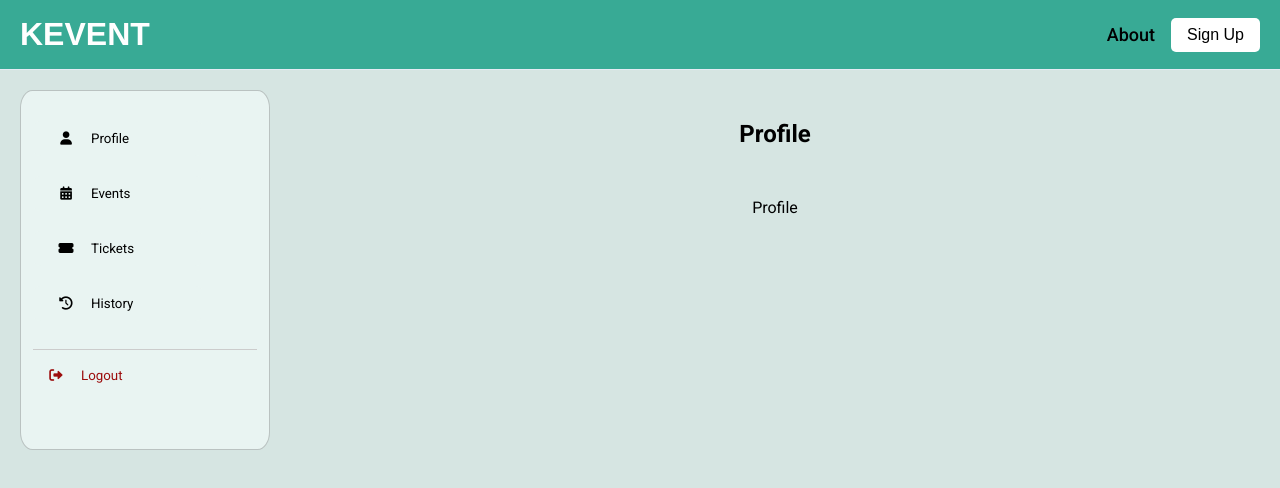
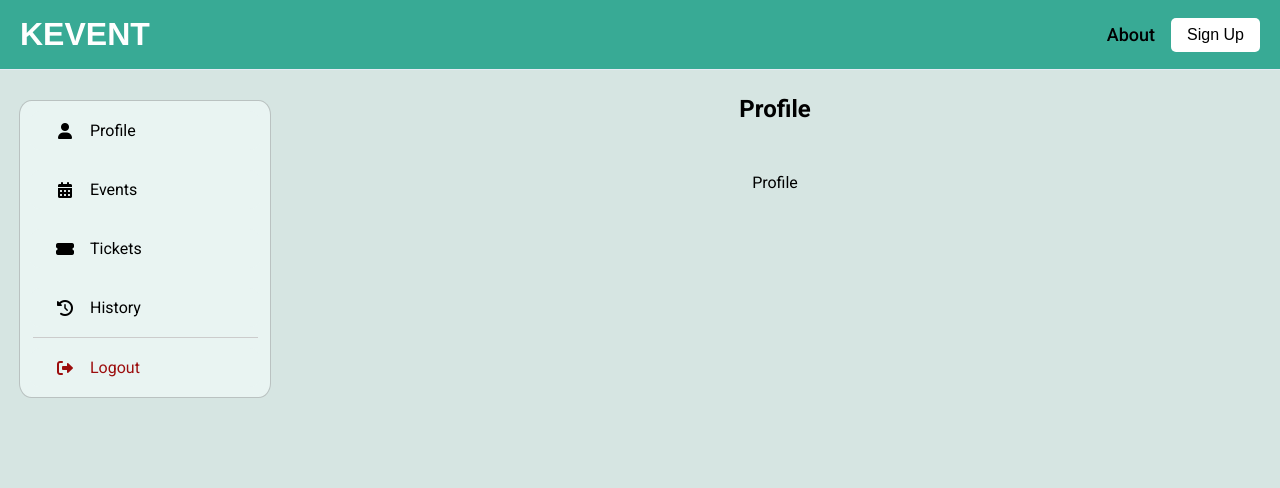
Before and after one commit to saakcy7/kevent, a React (Create React App) app: page /profile in a window 1280 px wide. Shown: the top 488 px of the page. Built offline with nearby package versions, Linux system fonts and the light colour scheme.

Commit message:
Remaining time added in tickets

```diff
--- a/src/pages/Profile/userProfile.css
+++ b/src/pages/Profile/userProfile.css
@@ -1,51 +1,37 @@
 @import url("https://fonts.googleapis.com/css2?family=Roboto&display=swap");
-
-body {
-  font-family: "Roboto", sans-serif;
-}
 
 .sidebar {
   min-width: 250px;
-  height: 45vh;
-  background-color: #e9f4f2;
+  width: 250px;
+  height: auto;
   box-sizing: border-box;
   display: flex;
   flex-direction: column;
   align-items: center;
-  /* position: relative; */
-  border: 0.1px solid #00000034;
-  border-radius: 5%;
+
   margin-left: 20px;
   margin-top: 20px;
+  font-size: 3rem;
 }
-
-/* .profile-pic {
-  width: 100px;
-  height: 100px;
-  border-radius: 50%;
-  object-fit: cover;
-  border: 2px solid #000000;
-  padding-top: 20px;
-  margin-bottom: 20px;
-} */
 
 .sidebar-menu {
   display: flex;
   width: 100%;
   flex-direction: column;
-  /* padding: 8px 0; */
   color: #000000;
-  box-sizing: border-box;
+  margin: 10px 0;
+  background-color: #e9f4f2;
+  border: 0.1px solid #00000034;
+  border-radius: 5%;
 }
 
-div.sidebar-menu button {
+.sidebar-items {
   display: flex;
   color: black;
-  width: 100%;
   text-decoration: none;
   padding: 10px 20px;
   justify-content: left;
-  margin-bottom: 20px;
+  margin: 10px;
   box-sizing: border-box;
   align-items: center;
   border: none;
@@ -53,8 +39,13 @@ div.sidebar-menu button {
   cursor: pointer;
   font-family: "Roboto";
   border-radius: 10px;
-  width: 70%;
-  margin-left: 10px;
+  width: calc(100% - 20px);
+  font-size: 1rem;
+}
+
+.sidebar-items:hover {
+  background-color: #d6e5e2;
+  color: #010101;
 }
 
 .fas {
@@ -65,16 +56,6 @@ div.sidebar-menu button {
   justify-content: center;
 }
 
-div.sidebar-menu button:hover {
-  background-color: #d6e5e2;
-  color: #010101;
-  border-radius: none;
-}
-
-.side-profile {
-  margin-bottom: 30px;
-}
-
 .sidebar-footer {
   /* margin-top: auto; */
   display: flex;
@@ -82,30 +63,14 @@ div.sidebar-menu button:hover {
   border: none;
 }
 
-div.sidebar-footer button {
-  display: flex;
-  color: black;
-  width: 100%;
-  text-decoration: none;
-  padding: 10px 20px;
-  justify-content: left;
-  margin-bottom: 20px;
-  box-sizing: border-box;
-  align-items: center;
-  border: none;
-  background-color: #e9f4f2;
+.logout {
   color: rgb(156, 13, 13);
   cursor: pointer;
-  font-family: "Roboto";
 }
 
-div.sidebar-footer :hover {
+.logout :hover {
   background-color: #d6e5e2;
-  color: #010101;
-  border-radius: 10px;
   color: rgb(125, 4, 4);
-  width: 70%;
-  margin-left: 10px;
 }
 
 .profile-container {
@@ -120,11 +85,17 @@ div.sidebar-footer :hover {
   align-items: center;
   justify-content: center;
   gap: 30px;
-  padding: 30px;
+  padding: 5px;
   box-sizing: border-box;
 }
+
+.component-container h2 {
+  text-align: left;
+}
+
 .sidebar-divider {
   width: 90%;
   border: none;
   border-top: 1px solid #ccc;
+  margin: auto;
 }
--- a/src/pages/Profile/userProfile.jsx
+++ b/src/pages/Profile/userProfile.jsx
@@ -9,13 +9,13 @@ const Sidebar = () => {
   const [currentHeading, setcurrentHeading] = useState("Profile");
 
   const eventData = [
-    { title: "helloouurrrrr", date: new Date("2024-11-10"), venue: "Kathmandu" },
+    { title: "helloouurrrrr", date: new Date("2024-12-15T14:30:00"), venue: "Kathmandu" },
     { title: "okayyyyyy", date: new Date("2024-12-15"), venue: "Pokhara" },
   ];
 
   const ticketData = [
-    { title: "happy Conference", date: new Date("2024-11-10"), venue: "Kathmandu" },
-    { title: "sad Festival", date: new Date("2024-12-15"), venue: "Pokhara" },
+    { title: "happy Conference", date: new Date("2024-10-27T14:30:00"), venue: "Kathmandu" },
+    { title: "sad Festival", date: new Date("2024-11-25T21:55:00.000"), venue: "Pokhara" },
   ];
 
   const historyData = [
@@ -27,16 +27,15 @@ const Sidebar = () => {
     setCurrentComponent(component);
     setcurrentHeading(heading);
   };
-
   return (
     <div className="profile-container">
       <div className="sidebar">
-        <div className="side-profile"></div>
         <div className="sidebar-menu">
-          <button onClick={() => handleButtonClick("Profile", <Profile />)}>
+          <button className="sidebar-items" onClick={() => handleButtonClick(" User Profile", <Profile />)}>
             <i className="fas fa-user"></i> Profile
           </button>
           <button
+            className="sidebar-items"
             onClick={() =>
               handleButtonClick(
                 "My Events",
@@ -47,6 +46,7 @@ const Sidebar = () => {
             <i className="fas fa-calendar-alt"></i> Events
           </button>
           <button
+            className="sidebar-items"
             onClick={() =>
               handleButtonClick(
                 "My Tickets",
@@ -57,6 +57,7 @@ const Sidebar = () => {
             <i className="fas fa-ticket-alt"></i> Tickets
           </button>
           <button
+            className="sidebar-items"
             onClick={() =>
               handleButtonClick(
                 "History",
@@ -66,12 +67,13 @@ const Sidebar = () => {
           >
             <i className="fas fa-history"></i> History
           </button>
-        </div>
-        <hr className="sidebar-divider" />
-        <div className="sidebar-footer">
-          <button onClick={() => handleButtonClick(null)}>
-            <i className="fas fa-sign-out-alt"></i> Logout
-          </button>
+
+          <hr className="sidebar-divider" />
+          <div className="sidebar-footer">
+            <button className="sidebar-items logout" onClick={() => handleButtonClick(null)}>
+              <i className="fas fa-sign-out-alt"></i> Logout
+            </button>
+          </div>
         </div>
       </div>
       <div className="component-container">
```
